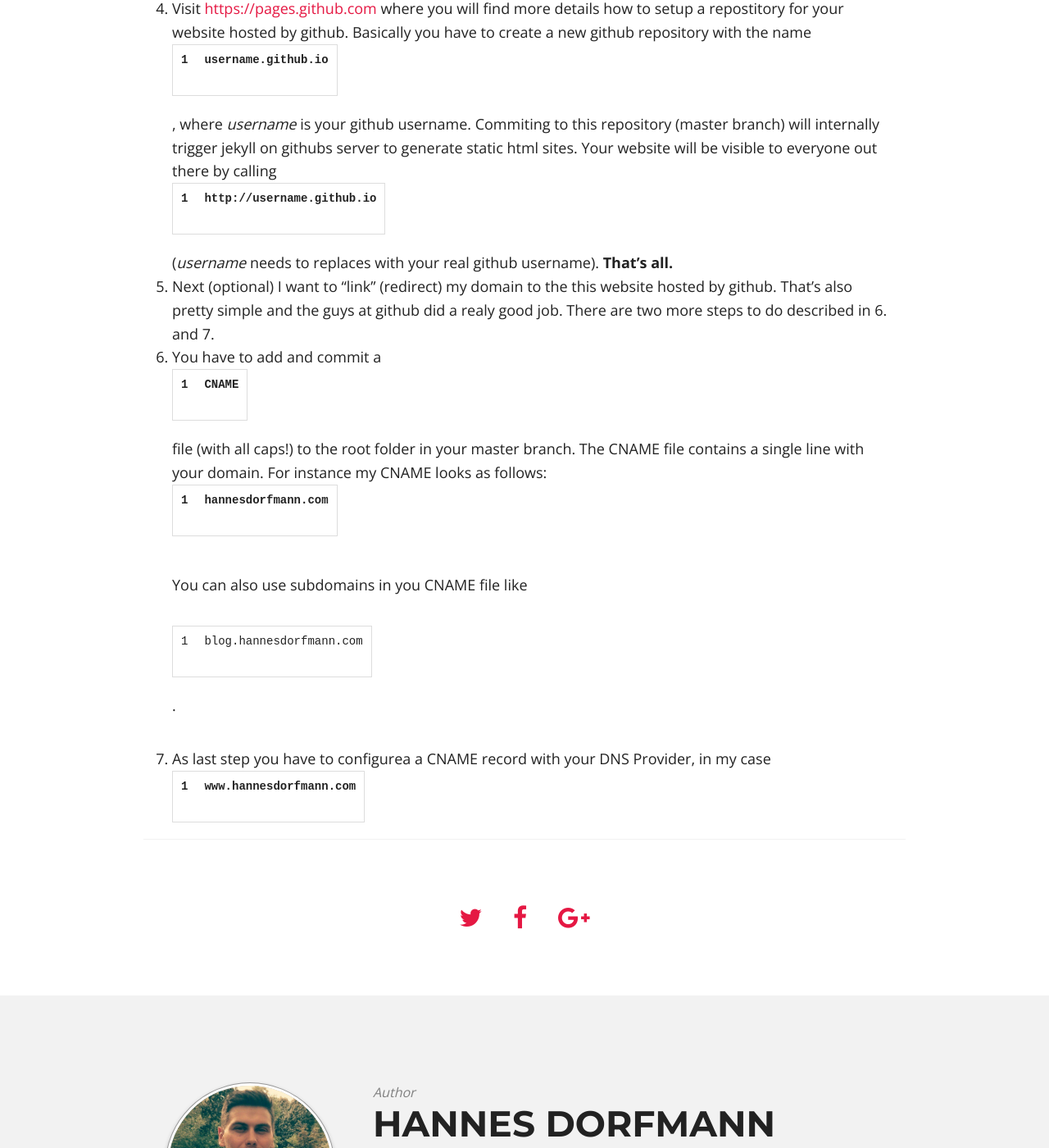
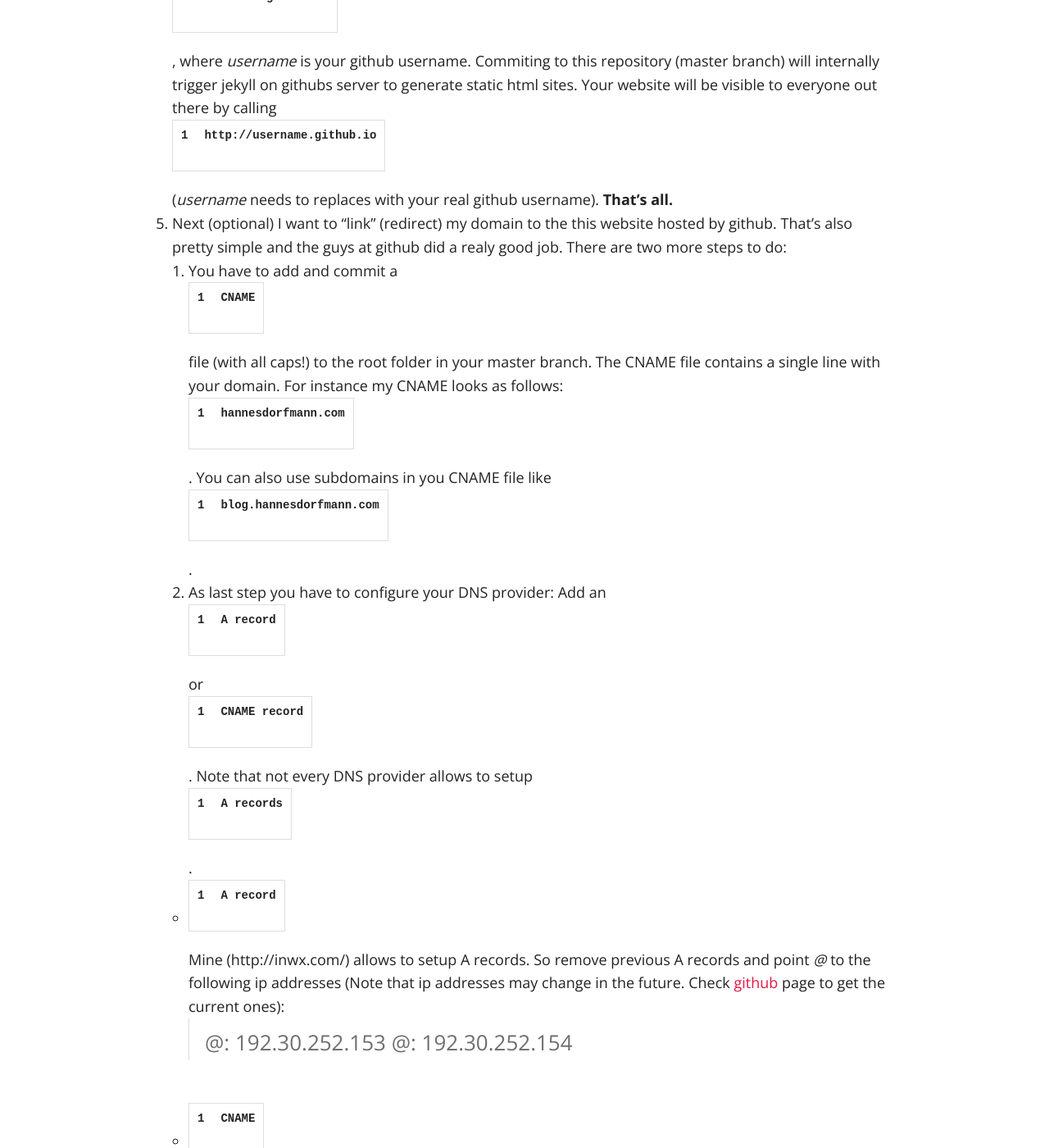
Before and after one commit to sockeqwe/website-old, a Jekyll site: the page built from _posts/2014-05-01-hosting-websites-with-jekyll-on-github.md, in a window 1280 px wide and 1400 px high, scrolled down 1415 px. Shown: the whole window at 82% size. Built offline with Jekyll 4.4.1, drawn with Linux system fonts in a browser that asks for light colours; nearby versions of some CDN libraries; comment, search, counter and statistics services are not loaded; some of the changed text lies outside the part shown.

Commit message:
Updated 2014-05-01-hosting-websites-with-jekyll-on-github.md

````diff
--- a/_posts/2014-05-01-hosting-websites-with-jekyll-on-github.md
+++ b/_posts/2014-05-01-hosting-websites-with-jekyll-on-github.md
@@ -1,7 +1,7 @@
 ---
 layout: post
 published: true
-title: Hosting websites with jekyll on github
+title: Hosting websites on github
 mathjax: false
 featured: false
 comments: true
@@ -21,10 +21,17 @@ In this next few steps I will describe how easy it is to setup jekyll and to set
 2. If you don't want to use the default theme check out this site: [www.jekyllthemes.org](http://jekyllthemes.org)
 3. Sign up and sign in on github.
 4. Visit [https://pages.github.com](https://pages.github.com/) where you will find more details how to setup a repostitory for your website hosted by github. Basically you have to create a new github repository with the name `username.github.io`, where _username_ is your github username. Commiting to this repository (master branch) will internally trigger jekyll on githubs server to generate static html sites. Your website will be visible to everyone out there by calling `http://username.github.io` (_username_ needs to replaces with your real github username). **That's all.**
-5. Next (optional) I want to "link" (redirect) my domain to the this website hosted by github. That's also pretty simple and the guys at github did a realy good job. There are two more steps to do described in 6. and 7.
-6. You have to add and commit a `CNAME` file (with all caps!) to the root folder in your master branch. The CNAME file contains a single line with your domain. For instance my CNAME looks as follows:
-```
-hannesdorfmann.com
-```
-You can also use subdomains in you CNAME file like `blog.hannesdorfmann.com`.
-7. As last step you have to configurea a CNAME record with your DNS Provider, in my case `www.hannesdorfmann.com`
+5. Next (optional) I want to "link" (redirect) my domain to the this website hosted by github. That's also pretty simple and the guys at github did a realy good job. There are two more steps to do:
+   1. You have to add and commit a `CNAME` file (with all caps!) to the root folder in your master branch. The CNAME file contains a single line with your domain. For instance my CNAME looks as follows:
+`hannesdorfmann.com`. You can also use subdomains in you CNAME file like `blog.hannesdorfmann.com`.
+   2. As last step you have to configure your DNS provider: Add an `A record` or `CNAME record`. Note that not every DNS provider allows to setup `A records`.
+
+   - `A record` Mine (http://inwx.com/) allows to setup A records. So remove previous A records and point _@_ to the following ip addresses (Note that ip addresses may change in the future. Check [github](https://help.github.com/articles/tips-for-configuring-an-a-record-with-your-dns-provider) page to get the current ones):
+   > @: 192.30.252.153
+   > @: 192.30.252.154
+
+   - `CNAME` is something like an alias to link to another url. You have to link your domain to username.github.io. **(Note the trailing full stop)**. The CNAME records looks like this:
+   > www: username.github.io.
+
+Now you have to wait until the previous DNS entry expires (TTL = Time To Live) to open the github hosted website with your browser. In the meantime you can check your setup from console with the following command:
+  > dig yourdomain.com +nostats +nocomments +nocmd
````
